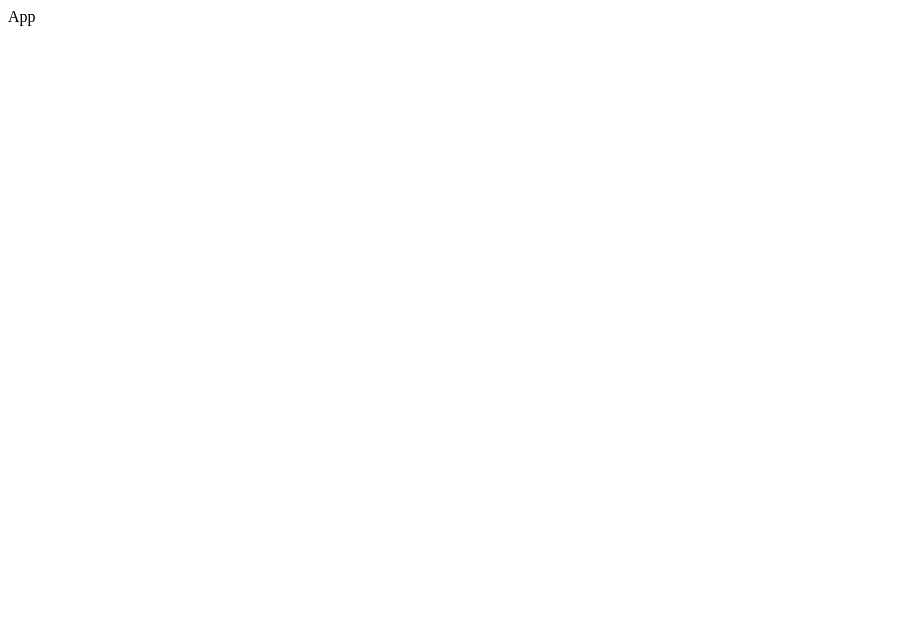
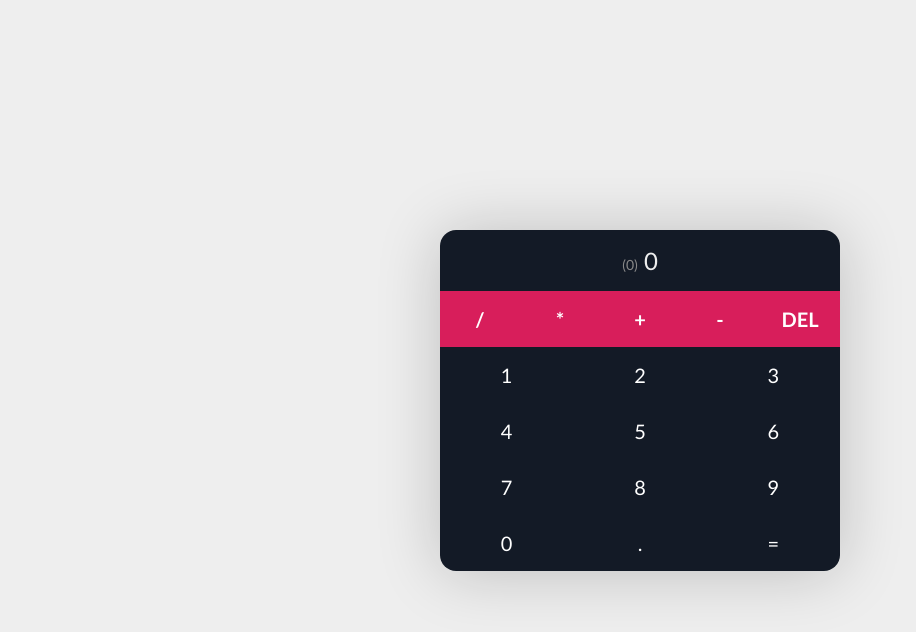
Before and after one commit to AbolfazM/ReactCalculator, a React (Create React App) app: page / in a window 1280 px wide. Shown: the top 632 px of the page, without its empty margins (0-916 px from the left). Built offline with nearby package versions, Linux system fonts and the light colour scheme.

Commit message:
Done Styles!

```diff
--- a/src/App.css
+++ /dev/null
@@ -1,3 +0,0 @@
-.App {
-    text-align: center;
-}
--- a/src/App.js
+++ b/src/App.js
@@ -1,11 +1,45 @@
-import './App.css';
+import './index.css';
 
 const App = () => {
-  return(
-    <div>
-        App
-    </div>
-  );
+
+	const createDigits = () => {
+
+		const digits = [];
+
+		for (let i = 1; i < 10; i++) {
+			digits.push(
+				<button key={i}> {i} </button>
+			);
+		}
+		return digits;
+	}
+	return(
+		<div className="App">
+			<div className="calculator">
+
+				<div className="display">
+					<span>(0)</span> 0
+				</div>
+
+				<div className="operators">
+					<button>/</button>
+					<button>*</button>
+					<button>+</button>
+					<button>-</button>
+
+					<button>DEL</button>
+				</div>
+
+				<div className="digits">
+
+					{ createDigits() }
+					<button>0</button>
+					<button>.</button>
+					<button>=</button>
+				</div>
+			</div>
+		</div>
+	);
 }
 
 export default App;
--- /dev/null
+++ b/src/index.css
@@ -0,0 +1,84 @@
+:root {
+    --primary: #d81e5b;
+    --secondary: #8c38ff;
+    --dark: #131a26;
+    --light: #eee;
+}
+
+* {
+    margin: 0;
+    padding: 0;
+    box-sizing: border-box;
+    font-family: 'Gill Sans', 'Gill Sans MT', Calibri, 'Trebuchet MS', sans-serif;
+}
+
+body {
+    background-color: var(--light);
+}
+
+.App {
+    display: flex;
+    min-height: 100vh;
+    align-items: center;
+    justify-content: center;
+    padding: 16px;
+}
+
+.calculator {
+    width: 100%;
+    max-width: 400px;
+    background-color: #fff;
+    border-radius: 16px;
+    overflow: hidden;
+    box-shadow: 0px 2px 64px rgba(0, 0, 0, 0.2);
+}
+
+.display {
+    padding: 16px;
+    text-align: center;
+    background-color: var(--dark);
+    color: var(--light);
+    font-size: 24px;
+    font-weight: 300;
+}
+
+.display span {
+    font-size: 14px;
+    color: #888;
+}
+
+button {
+    appearance: none;
+    border: none;
+    outline: none;
+    color: #fff;
+    font-size: 20px;
+    padding: 16px;
+    cursor: pointer;
+    transition: 0.4s;
+}
+
+button:hover {
+    opacity: 0.9;
+}
+
+.operators {
+    display: flex;
+}
+
+.operators button {
+    flex: 1 1 0%;
+    background-color: var(--primary);
+    font-weight: 700;
+}
+
+.digits {
+    display: flex;
+    flex-wrap: wrap;
+}
+
+.digits button {
+    flex: 1 1 33.333%;
+    max-width: 33.333%;
+    background-color: var(--dark);
+}
--- a/src/index.js
+++ b/src/index.js
@@ -1,7 +1,6 @@
 import React from 'react';
 import ReactDOM from 'react-dom';
 import App from './App';
-import reportWebVitals from './reportWebVitals';
 
 ReactDOM.render(
   <React.StrictMode>
@@ -9,4 +8,3 @@ ReactDOM.render(
   </React.StrictMode>,
   document.getElementById('root')
 );
-reportWebVitals();
--- a/src/reportWebVitals.js
+++ /dev/null
@@ -1,13 +0,0 @@
-const reportWebVitals = onPerfEntry => {
-  if (onPerfEntry && onPerfEntry instanceof Function) {
-    import('web-vitals').then(({ getCLS, getFID, getFCP, getLCP, getTTFB }) => {
-      getCLS(onPerfEntry);
-      getFID(onPerfEntry);
-      getFCP(onPerfEntry);
-      getLCP(onPerfEntry);
-      getTTFB(onPerfEntry);
-    });
-  }
-};
-
-export default reportWebVitals;
```
Also changed, not shown: src/setupTests.js (deleted, +0 -5 lines).
